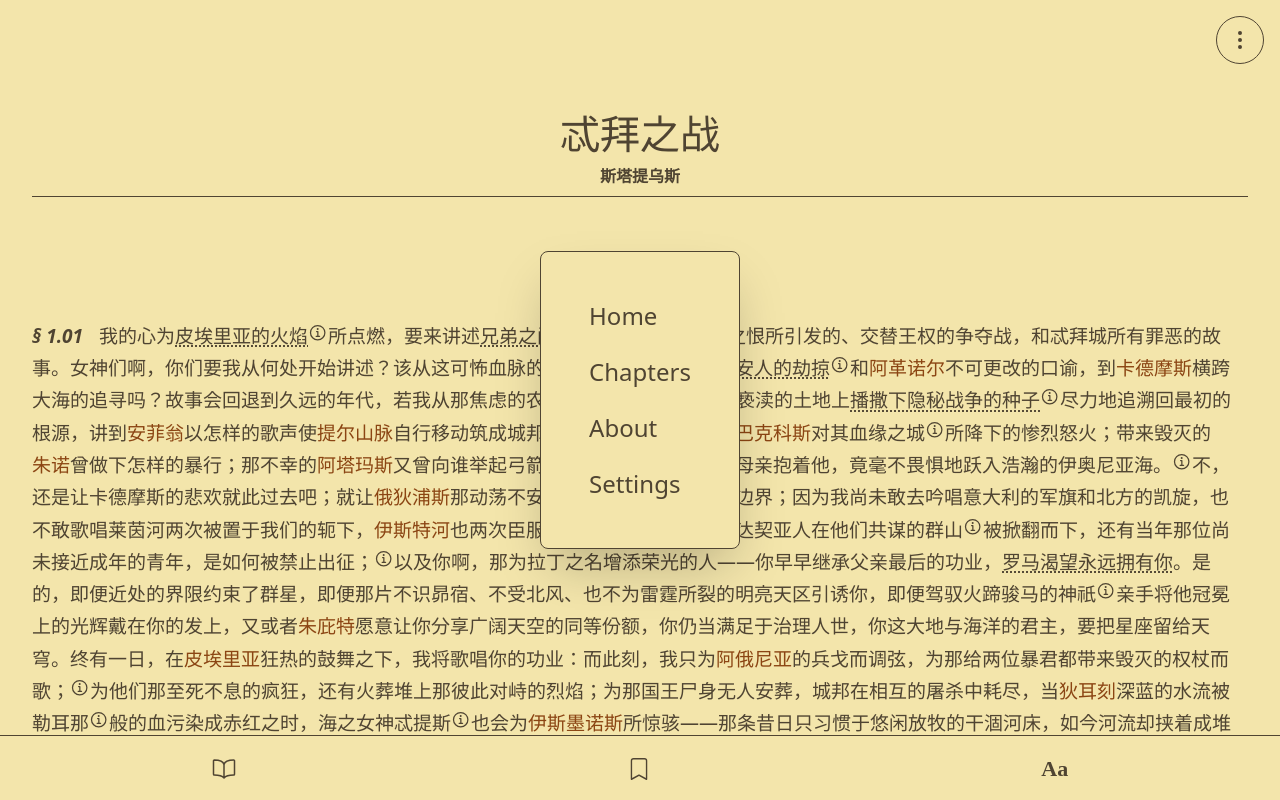
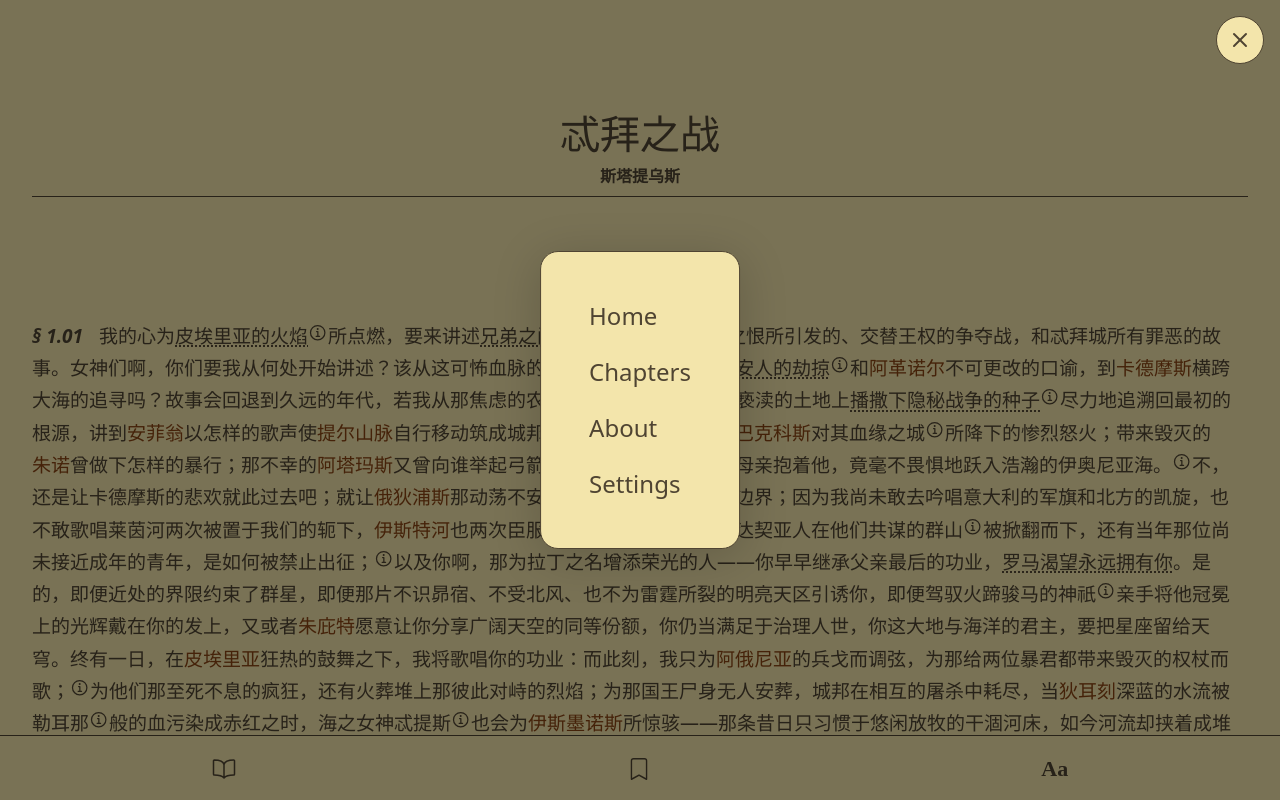
Before and after one commit to ThundeRayn/online-Reader, a React (Vite) app: page / in a window 1280 px wide. Both pictures are taken after a click on the button 1240 px from the left and 40 px from the top of the page. Shown: the top 800 px of the page. Built offline with nearby package versions, Linux system fonts and the light colour scheme.

Commit message:
three dot panel updated

```diff
--- a/src/Paragraphs/Para101.tsx
+++ b/src/Paragraphs/Para101.tsx
@@ -1,7 +1,7 @@
 import Anchor from "../components/Anchor"
 import Citation from "../components/Citation"
 import Elaboration from "../components/Elaboration"
-import Comments from "../components/Comments"
+import Comments from "../blocks/comments/Comments"
 
 const Para101 = () => {
   return (
--- a/src/blocks/MenuOverlay.tsx
+++ b/src/blocks/MenuOverlay.tsx
@@ -1,3 +1,5 @@
+import { useEffect, useState } from 'react'
+import ThemeCard from '../components/ThemeCard'
 
 interface MenuOverlayProps {
   isOpen: boolean
@@ -5,28 +7,85 @@ interface MenuOverlayProps {
 }
 
 const MenuOverlay = ({ isOpen, onClose }: MenuOverlayProps) => {
-  if (!isOpen) return null
+  const [isAnimating, setIsAnimating] = useState(false)
+  const [shouldRender, setShouldRender] = useState(false)
+
+  useEffect(() => {
+    if (isOpen && !shouldRender) {
+      // First render the modal
+      // eslint-disable-next-line react-hooks/set-state-in-effect
+      setShouldRender(true)
+    }
+  }, [isOpen, shouldRender])
+
+  useEffect(() => {
+    if (shouldRender && isOpen) {
+      // eslint-disable-next-line react-hooks/set-state-in-effect
+      setIsAnimating(false)
+
+      // Disable scrolling
+      const original = document.body.style.overflow
+      document.body.style.overflow = 'hidden'
+
+      // Then trigger animation after a brief delay
+      const timer = setTimeout(() => {
+        setIsAnimating(true)
+      }, 20)
+
+      return () => {
+        document.body.style.overflow = original
+        clearTimeout(timer)
+      }
+    } else if (shouldRender && !isOpen) {
+      // Start closing animation
+      // eslint-disable-next-line react-hooks/set-state-in-effect
+      setIsAnimating(false)
+      // Wait for animation to complete before unmounting
+      const timer = setTimeout(() => {
+        // eslint-disable-next-line react-hooks/set-state-in-effect
+        setShouldRender(false)
+      }, 300) // Match transition duration
+      return () => clearTimeout(timer)
+    }
+  }, [isOpen, shouldRender])
+
+  if (!shouldRender) return null
 
   return (
-    <div className="fixed inset-0 pointer-events-none z-[9998]">
-      {/* Backdrop */}
     <div
-        className="absolute inset-0 min-h-screen pointer-events-auto"
+      className="fixed inset-0 z-[9998]"
+      style={{
+        opacity: isAnimating ? 1 : 0,
+        transition: 'opacity 300ms ease-in-out',
+      }}
+    >
+      {/* Transparent backdrop */}
+      <div
+        className="absolute inset-0 bg-black/50"
         onClick={onClose}
       />
 
       {/* Menu Window */}
       <div
-        className="sticky top-1/2 left-1/2 -translate-x-1/2 -translate-y-1/2 z-[9999] rounded-lg shadow-2xl p-12 mx-auto w-fit pointer-events-auto"
-        style={{ backgroundColor: 'var(--theme-bg)', border: '1px solid var(--theme-border)' }}
+        className="fixed top-1/2 left-1/2 z-[9999]"
+        style={{
+          transform: isAnimating
+            ? 'translate(-50%, -50%)'
+            : 'translate(-50%, calc(-50% + 100vh))',
+          transition: 'transform 300ms ease-in-out',
+        }}
+      >
+        <ThemeCard
+          style={{ padding: '3rem', width: 'fit-content' }}
           onClick={(e) => e.stopPropagation()}
         >
-        <nav className="flex flex-col gap-6 text-2xl" style={{ color: 'var(--theme-text)' }}>
+          <nav className="flex flex-col gap-6 text-2xl">
             <a href="#" className="hover:opacity-70 transition-opacity">Home</a>
             <a href="#" className="hover:opacity-70 transition-opacity">Chapters</a>
             <a href="#" className="hover:opacity-70 transition-opacity">About</a>
             <a href="#" className="hover:opacity-70 transition-opacity">Settings</a>
           </nav>
+        </ThemeCard>
       </div>
     </div>
   )
--- a/src/blocks/Navbar.tsx
+++ b/src/blocks/Navbar.tsx
@@ -21,6 +21,21 @@ const Navbar = () => {
         style={{ backgroundColor: 'var(--theme-bg)', color: 'var(--theme-text)', border: '1px solid var(--theme-border)' }}
         className="sticky top-4 float-right mr-4 z-[10000] w-12 h-12 rounded-full hover:opacity-80 transition-opacity flex items-center justify-center"
       >
+        {isOpen ? (
+          <svg
+            width="24"
+            height="24"
+            viewBox="0 0 24 24"
+            fill="none"
+            stroke="currentColor"
+            strokeWidth="2"
+            strokeLinecap="round"
+            strokeLinejoin="round"
+          >
+            <line x1="18" y1="6" x2="6" y2="18" />
+            <line x1="6" y1="6" x2="18" y2="18" />
+          </svg>
+        ) : (
           <svg
             width="24"
             height="24"
@@ -35,6 +50,7 @@ const Navbar = () => {
             <circle cx="12" cy="12" r="1" fill="currentColor" />
             <circle cx="12" cy="19" r="1" fill="currentColor" />
           </svg>
+        )}
       </button>
 
       <MenuOverlay isOpen={isOpen} onClose={() => setIsOpen(false)} />
--- a/src/components/CommentCard.tsx
+++ b/src/blocks/comments/CommentCard.tsx
@@ -1,6 +1,6 @@
 import React from 'react';
-import commentsData from '../data/comments.json';
-import ThemeCard from './ThemeCard';
+import commentsData from '../../data/comments.json';
+import ThemeCard from '../../components/ThemeCard';
 
 interface CommentData {
   id: string;
--- a/src/components/CommentModal.tsx
+++ b/src/blocks/comments/CommentModal.tsx
@@ -4,7 +4,7 @@ import { BiMessageRounded } from 'react-icons/bi';
 import { MdContentCopy } from 'react-icons/md';
 import { HiOutlinePencil } from 'react-icons/hi';
 import CommentCard from './CommentCard';
-import ThemeCard from './ThemeCard';
+import ThemeCard from '../../components/ThemeCard';
 
 
 interface CommentData {
--- a/src/components/Comments.tsx
+++ b/src/blocks/comments/Comments.tsx
@@ -1,9 +1,9 @@
 import { useState, useEffect } from 'react'
 import React from 'react'
 import CommentModal from './CommentModal'
-import Citation from './Citation'
-import Elaboration from './Elaboration'
-import commentsData from '../data/comments.json'
+import Citation from '../../components/Citation'
+import Elaboration from '../../components/Elaboration'
+import commentsData from '../../data/comments.json'
 
 interface CommentData {
   id: string
```
Lines whose indentation alone changed are shown as unchanged.
